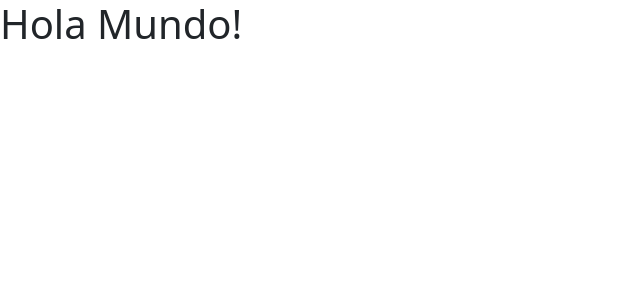
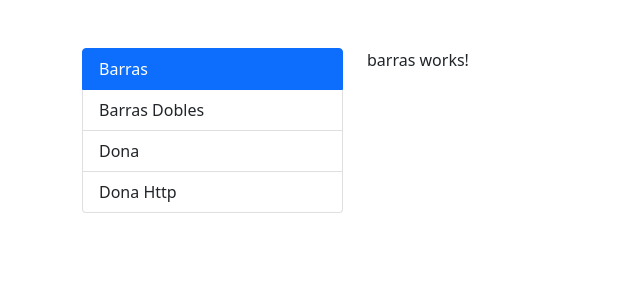
Before and after one commit to MiguelGonzalezAlvarez/Web-Graficas, an Angular app: page /graficas/barras in a window 1280 px wide. Before the commit this address led to /. Shown: the top 300 px of the page, without its empty margins (0-640 px from the left). Built offline with nearby package versions, Linux system fonts and the light colour scheme.

Commit message:
feat: create generic menu for the application

```diff
--- a/src/app/app-routing.module.ts
+++ b/src/app/app-routing.module.ts
@@ -1,7 +1,10 @@
 import { NgModule } from '@angular/core';
 import { RouterModule, Routes } from '@angular/router';
 
-const routes: Routes = [];
+const routes: Routes = [
+  { path: 'graficas', loadChildren: () => import('./graficas/graficas.module').then(m => m.GraficasModule) },
+  { path: '**', redirectTo: 'graficas' }
+];
 
 @NgModule({
   imports: [RouterModule.forRoot(routes)],
--- a/src/app/app.component.html
+++ b/src/app/app.component.html
@@ -1 +1,8 @@
-<h1>Hola Mundo!</h1>
+<div class="row mt-5">
+    <div class="col-md-3 col-sm-12">
+        <app-menu></app-menu>
+    </div>
+    <div class="col-md-9 col-sm-12">
+        <router-outlet></router-outlet>
+    </div>
+</div>
--- a/src/app/graficas/graficas-routing.module.ts
+++ b/src/app/graficas/graficas-routing.module.ts
@@ -1,7 +1,23 @@
 import { NgModule } from '@angular/core';
 import { RouterModule, Routes } from '@angular/router';
 
-const routes: Routes = [];
+import { BarrasComponent } from './pages/barras/barras.component';
+import { BarrasDobleComponent } from './pages/barras-dobles/barras-dobles.component';
+import { DonaComponent } from './pages/dona/dona.component';
+import { DonaHttpComponent } from './pages/dona-http/dona-http.component';
+
+const routes: Routes = [
+  {
+    path: '',
+    children: [
+      { path: 'barras', component: BarrasComponent },
+      { path: 'barras-dobles', component: BarrasDobleComponent },
+      { path: 'dona', component: DonaComponent },
+      { path: 'dona-http', component: DonaHttpComponent },
+      { path: '**', redirectTo: 'barras' }
+    ]
+  }
+];
 
 @NgModule({
   imports: [RouterModule.forChild(routes)],
--- a/src/app/graficas/graficas.module.ts
+++ b/src/app/graficas/graficas.module.ts
@@ -3,9 +3,10 @@ import { CommonModule } from '@angular/common';
 
 import { GraficasRoutingModule } from './graficas-routing.module';
 import { BarrasComponent } from './pages/barras/barras.component';
-import { BarrasDobleComponent } from './pages/barras-doble/barras-doble.component';
+import { BarrasDobleComponent } from './pages/barras-dobles/barras-dobles.component';
 import { DonaHttpComponent } from './pages/dona-http/dona-http.component';
 import { GraficaBarraComponent } from './components/grafica-barra/grafica-barra.component';
+import { DonaComponent } from './pages/dona/dona.component';
 
 
 @NgModule({
@@ -13,7 +14,8 @@ import { GraficaBarraComponent } from './components/grafica-barra/grafica-barra.
     BarrasComponent,
     BarrasDobleComponent,
     DonaHttpComponent,
-    GraficaBarraComponent
+    GraficaBarraComponent,
+    DonaComponent
   ],
   imports: [
     CommonModule,
--- /dev/null
+++ b/src/app/graficas/pages/barras-dobles/barras-dobles.component.ts
@@ -0,0 +1,16 @@
+import { Component, OnInit } from '@angular/core';
+
+@Component({
+  selector: 'app-barras-doble',
+  templateUrl: './barras-dobles.component.html',
+  styles: [
+  ]
+})
+export class BarrasDobleComponent implements OnInit {
+
+  constructor() { }
+
+  ngOnInit(): void {
+  }
+
+}
--- /dev/null
+++ b/src/app/graficas/pages/dona/dona.component.html
@@ -0,0 +1 @@
+<p>dona works!</p>
--- a/src/app/graficas/pages/barras-doble/barras-doble.component.ts
+++ b/src/app/graficas/pages/dona/dona.component.ts
@@ -1,12 +1,12 @@
 import { Component, OnInit } from '@angular/core';
 
 @Component({
-  selector: 'app-barras-doble',
-  templateUrl: './barras-doble.component.html',
+  selector: 'app-dona',
+  templateUrl: './dona.component.html',
   styles: [
   ]
 })
-export class BarrasDobleComponent implements OnInit {
+export class DonaComponent implements OnInit {
 
   constructor() { }
 
--- a/src/app/shared/menu/menu.component.html
+++ b/src/app/shared/menu/menu.component.html
@@ -1 +1,5 @@
-<p>menu works!</p>
+<ul class="list-group">
+    <li *ngFor="let item of menu" class="list-group-item" [routerLink]="[ item.ruta ]" routerLinkActive="active">
+        {{ item.texto }}
+    </li>
+</ul>
--- a/src/app/shared/menu/menu.component.ts
+++ b/src/app/shared/menu/menu.component.ts
@@ -1,16 +1,21 @@
-import { Component, OnInit } from '@angular/core';
+import { Component } from '@angular/core';
+
+interface MenuItem {
+  ruta: string;
+  texto: string;
+}
 
 @Component({
   selector: 'app-menu',
   templateUrl: './menu.component.html',
-  styles: [
-  ]
+  styles: []
 })
-export class MenuComponent implements OnInit {
-
-  constructor() { }
-
-  ngOnInit(): void {
-  }
+export class MenuComponent {
+  menu: MenuItem[] = [
+    { ruta: '/graficas/barras', texto: 'Barras' },
+    { ruta: '/graficas/barras-dobles', texto: 'Barras Dobles' },
+    { ruta: '/graficas/dona', texto: 'Dona' },
+    { ruta: '/graficas/dona-http', texto: 'Dona Http' }
+  ];
 
 }
--- a/src/index.html
+++ b/src/index.html
@@ -11,7 +11,7 @@
     integrity="sha384-1BmE4kWBq78iYhFldvKuhfTAU6auU8tT94WrHftjDbrCEXSU1oBoqyl2QvZ6jIW3" crossorigin="anonymous">
 
 </head>
-<body>
+<body class="container">
   <app-root></app-root>
 </body>
 </html>
```
Also changed, not shown: src/app/graficas/pages/barras-dobles/barras-dobles.component.html (renamed from src/app/graficas/pages/barras-doble/barras-doble.component.html), 1 other file (tests, documents, lock files or other folders).
